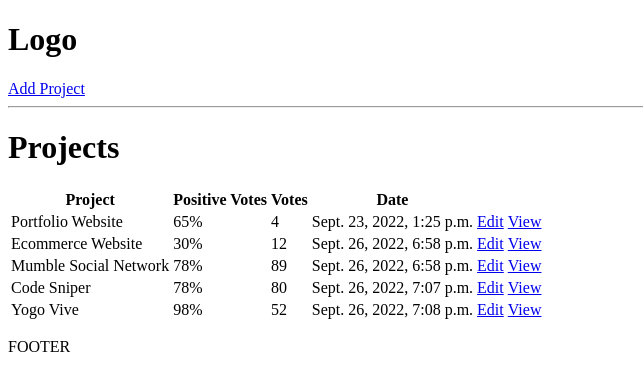
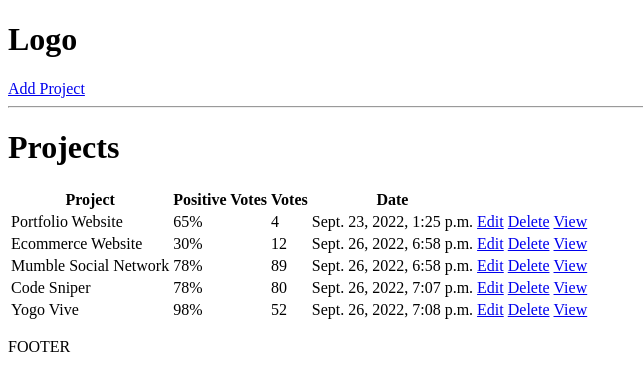
Before and after one commit to VLadislav-Davidenko/DevSearch, a Django app: page / in a window 1280 px wide. Shown: the top 391 px of the page, without its empty margins (0-643 px from the left). Run offline with Django 4.2, Linux system fonts and the light colour scheme; data comes from the database, SQL or seed files in the repository; both versions use the stored data as it was after the commit.

Commit message:
CRUD: Delete

```diff
--- a/projects/templates/projects/projects.html
+++ b/projects/templates/projects/projects.html
@@ -19,6 +19,7 @@
         <td>{{project.vote_total}}</td>
         <td>{{project.created}}</td>
         <td><a href="{% url 'update-project' project.id%}">Edit</a></td>
+        <td><a href="{% url 'delete-project' project.id%}">Delete</a></td>
         <td><a href="{% url 'single-project' project.id%}">View</a></td>
     </tr>
     {% endfor %}
--- a/projects/urls.py
+++ b/projects/urls.py
@@ -8,5 +8,6 @@ urlpatterns = [
     path('project/<str:pk>/', views.project, name="single-project"),
     path('create-project', views.createProject, name="create-project"),
     path('update-project/<str:pk>/', views.updateProject, name="update-project"),
+    path('delete-project/<str:pk>/', views.deleteProject, name="delete-project"),
 
 ]
--- a/projects/views.py
+++ b/projects/views.py
@@ -47,3 +47,12 @@ def updateProject(request, pk):
 
     contex = {'form': form}
     return render(request, "projects/project_form.html", contex)
+
+
+def deleteProject(request, pk):
+    project = Project.objects.get(id=pk)
+    if request.method == 'POST':
+        project.delete()
+        return redirect('projects')
+    contex = {'object': project}
+    return render(request, 'projects/delete_template.html', contex)
```
Also changed, not shown: projects/templates/projects/delete_template.html (added, +12 -0 lines), db.sqlite3.
